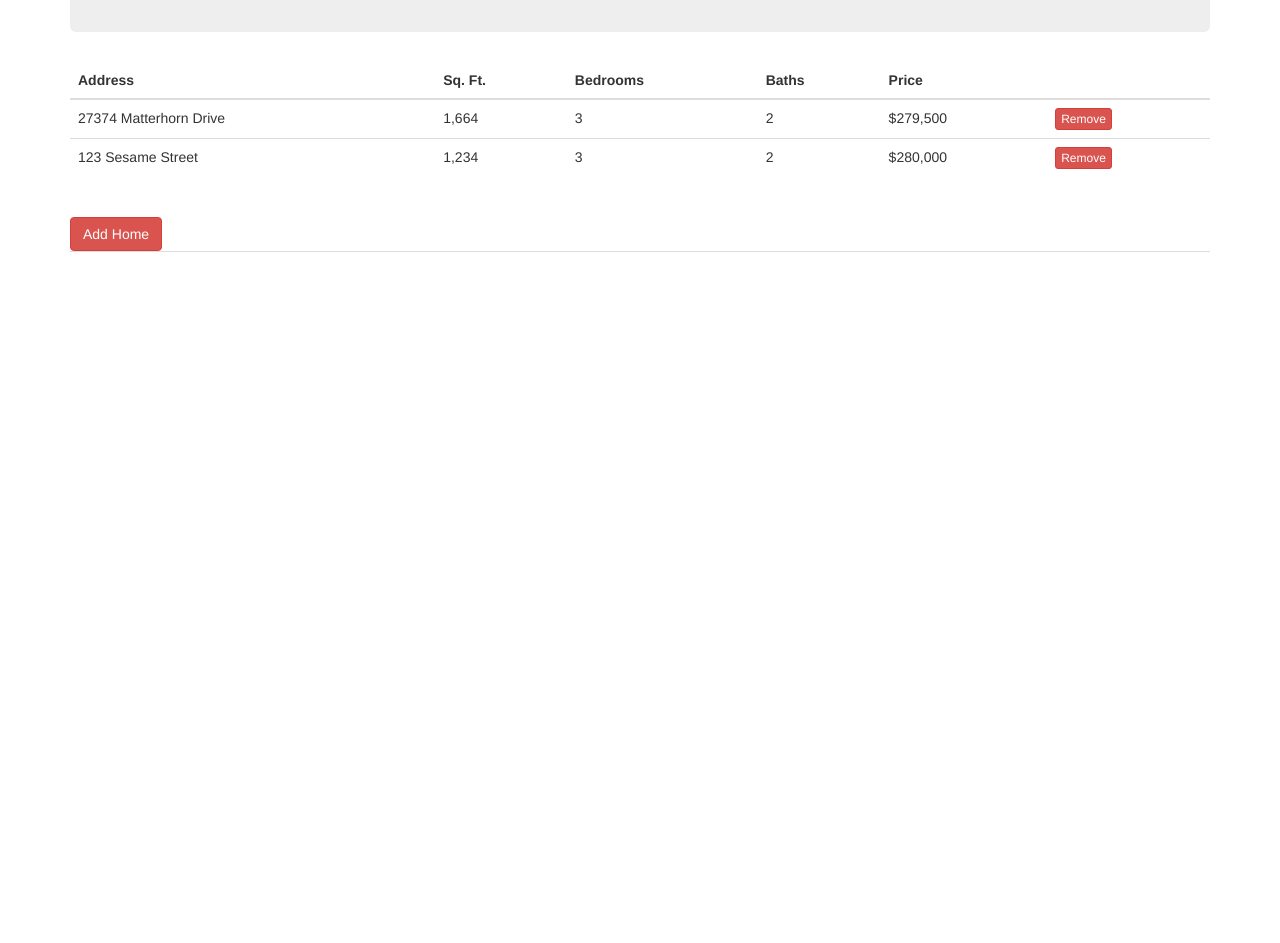
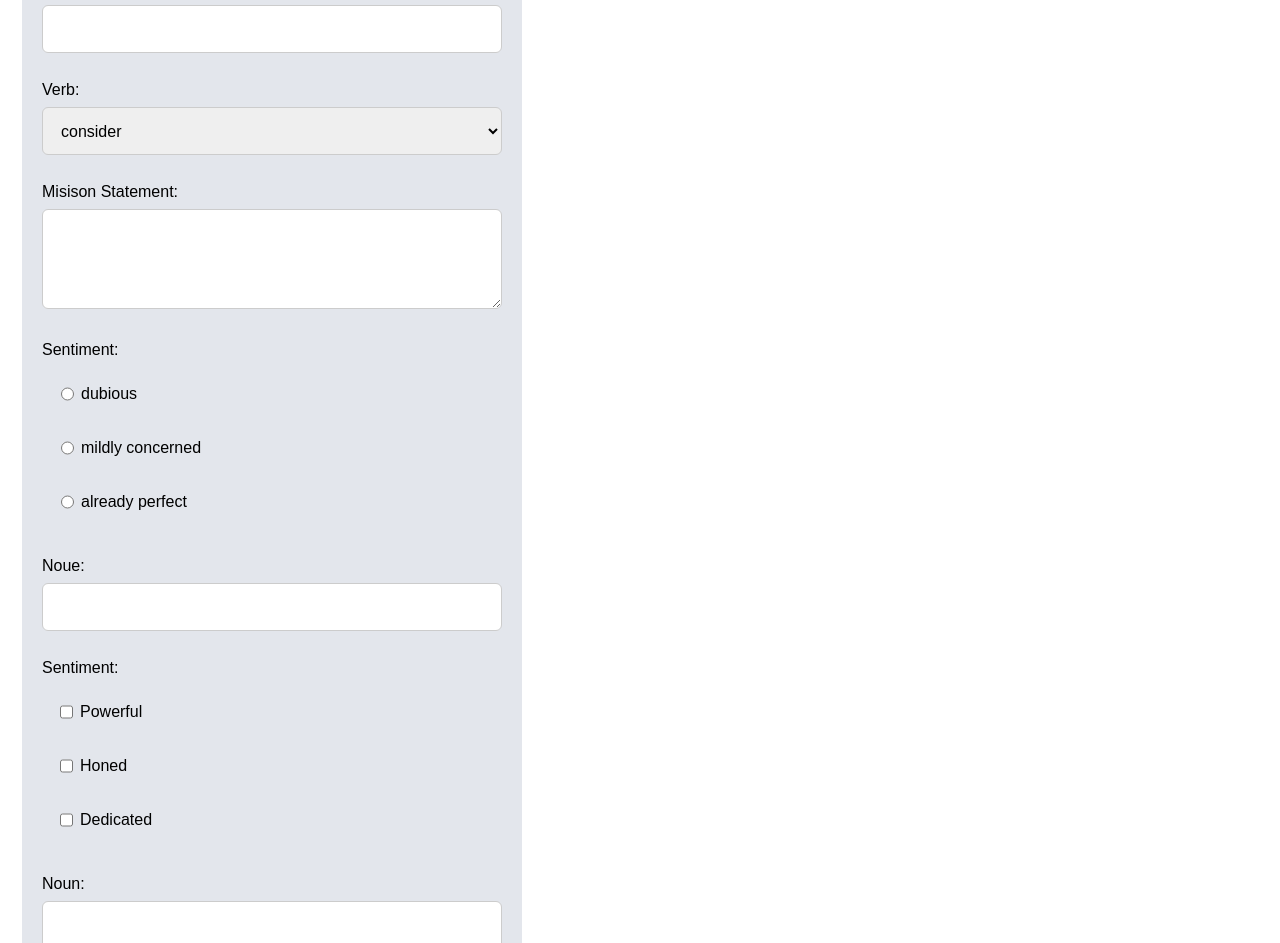
Before and after one commit to jmancha/redesigned-palm-tree, a plain HTML site: page wdiwork/first_jquery/index.html in a window 1280 px wide. Shown: the part 124-1067 px from the top of the page. Before the commit the page ends 800 px from the top, so only its background shows below. Drawn offline with nearby package versions, Linux system fonts and the light colour scheme.

Commit message:
added more code

```diff
--- a/wdiwork/first_jquery/index.html
+++ b/wdiwork/first_jquery/index.html
@@ -1,66 +1,130 @@
 <!DOCTYPE html>
 <html>
 <head>
-    <title>jQuery learning</title>
-    <link rel="stylesheet" href="https://maxcdn.bootstrapcdn.com/bootstrap/3.3.5/css/bootstrap.min.css">
+    <title> My Dev Story</title>
 
+    <link rel="stylesheet" href="main.css">
 </head>
 <body>
+    <section id="main">
+        <section class="formSection container">
+            <form class="form" method="GET">
+                    <h1>My Dev Story</h1>
+                    <div class="row formGroup">
+                        <label for="name">Name:</label>
+                        <input id="name" name="name" >
+                    </div>
+            <div class="row formGroup">
+                <label for="verb-1">Verb:</label>
+                <select id="verb-1" name="verb-1">
+                    <optgroup label="Cautious">
+                        <option>consider</option>
+                        <option>see</option>
+                        <option>explore</option>
+                    </optgroup>
+                    <optgroup label="Confident">
+                        <option>ascend</option>
+                        <option>conquer</option>
+                        <option>summit</option>
+                    </optgroup>
+                    <optgroup label="Over-Confident">
+                        <option>colonize</option>
+                        <option>ravage</option>
+                        <option>decimate</option>
+                    </optgroup>
+                </select>
+            </div>
+                    <div class="row formGroup">
+                        <label for="mission">Misison Statement:</label>
+                        <textarea id="mission" name="mission"></textarea>
+                    </div>
 
-<body class="container">
+                    <div class="row formGroup">
+                        <label for="radioButtons">Sentiment:</label>
+                    <div class="radioButtons">
+                        <div class="radio">
+                              <input id="radio1" type="radio" name="sentiment" value="dubious">
+                              <label for="radio1">dubious</label>
+                        </div>
+                        <div class="radio">
+                            <input id="radio2" type="radio" name="sentiment" value="mildly concerned">
+                            <label for="radio2">mildly concerned</label>
+                        </div>
+                        <div class="radio">
+                                <input id="radio3" type="radio" name="sentiment" value="already perfect">
+                                <label for="radio3">already perfect</label>
+                            </div>
+                        </div>
+                    </div>
 
-    <h1 class="jumbotron">Longmont Homes For Sale</h1>
+                    <div class="row formGroup">
+                        <label for="noun-1">Noue:</label>
+                        <input id="noun-1" name="noun-1">
+                    </div>
+                    <div class="row formGroup">
 
-    <table id="homes" class="table">
-        <thead>
-            <tr>
-                <th>Address</th>
-                <th>Sq. Ft.</th>
-                <th>Bedrooms</th>
-                <th>Baths</th>
-                <th>Price</th>
-                <th></th>
-            </tr>
-        </thead>
+                        <label for="checkboxes">Sentiment:</label>
+                        <div class="checkboxes">
+                            <div class="check">
+                              <input id="check1" type="checkbox" name="adjective-2" value="powerful">
+                              <label for="check1">Powerful</label>
+                            </div>
+                            <div class="check">
+                                <input id="check2" type="checkbox" name="adjective-2" value="honed">
+                                <label for="check2">Honed</label>
+                            </div>
+                            <div class="check">
+                                <input id="check3" type="checkbox" name="adjective-2" value="dedicated">
+                                <label for="check3">Dedicated</label>
+                            </div>
+                        </div>
 
-        <tbody>
-            <tr>
-                <td>27374 Matterhorn Drive</td>
-                <td>1,664</td>
-                <td>3</td>
-                <td>2</td>
-                <td>$279,500</td>
-                <td><button class="btn btn-xs btn-danger">Remove</button></td>
-            </tr>
-            <tr>
-                <td>123 Sesame Street</td>
-                <td>1,234</td>
-                <td>3</td>
-                <td>2</td>
-                <td>$280,000</td>
-                <td><button class="btn btn-xs btn-danger">Remove</button></td>
-            </tr>
+                    </div>
+                    <div class="row formGroup">
+                        <label for="noun-2">Noun:</label>
+                        <input id="noun-2" name="noun-2">
+                    </div>
+                    <div class="row formGroup">
+                        <input type="submit">
+                    </div>
+
+                </div>
+            </form>
+        </section>
+    </section>
 
 
-        </tbody>
+    <script src="https://code.jquery.com/jquery-3.1.1.min.js" integrity="sha256-hVVnYaiADRTO2PzUGmuLJr8BLUSjGIZsDYGmIJLv2b8=" crossorigin="anonymous"></script>
+    <script type="text/javascript">
+        var main = document.querySelector('#main');
+        function makeResults() {
+            var results = document.createElement('section');
+            results.innerHTML = '<h1>' + 'A true story:' + '</h1>';
+            results.className = 'container results';
+            main.appendChild(results);
+        };
+        $("form").on("submit", function(event){
+            event.preventDefault(); // Stops the form from submitting!
+            makeResults();
 
-    </table>
-    <br>
-    <button id="addHome" class="btn btn-danger">Add Home</button>
+            var name = $("#name").val();
+            $('.results').append( document.createTextNode( "Once upon a time there was a Developer named " + name + ". " ) );
 
-        <table id="homes" class="table">
-
-            <tr>
-                <td>
-
-
-
-            </tr>
-
-
-    <script type="text/javascript"></script>
-
-</body>
+            var verb1 = $("#verb-1").val();
+            $('.results').append( document.createTextNode( name +" came to General Asssembly to " + verb1 + " the great mountain of programming knowledge. " ) );
+            var missionStatement = $("#mission").val();
+            $('.results').append( document.createTextNode( "\"" + missionStatement + "\", " + name + " shouted. " ) );
+            var sentiment = $("input[name=sentiment]:checked").val();
+            var noun1 = $("#noun-1").val();
+            $('.results').append( document.createTextNode( "Though " + sentiment +  ", " + name + " was able to overcome all obstacles with the power of their " + noun1 + ". " ) );
+            var adjective2 = [];
+            $('input[name="adjective-2"]:checked').each(function() {
+                adjective2.push(" " + this.value);
+            });
+            var noun2 = $("#noun-2").val();
+            $('.results').append( document.createTextNode( "In the end, their success can be contributed entirely to their " + adjective2 + " " + noun2 + "." ) );
+        });
+    </script>
 
 </body>
 </html>
--- /dev/null
+++ b/wdiwork/first_jquery/main.css
@@ -0,0 +1,102 @@
+
+* {
+	box-sizing: border-box;
+
+
+}
+body {
+
+
+	font-family: 'Proza Libre', sans-serif;
+}
+h1 {
+	font-size: 2em;
+	font-weight: 700;
+	margin: 10px 0 14px 0;
+}
+		section,
+		div,
+		form,
+		input,
+		select,
+		textarea {
+	border-radius: 6px;
+}
+
+		#main {
+			width:100%;
+		}
+		section.container {
+			float: center;
+			margin: 14px;
+		}
+		.form {
+			width: 100%;
+			max-width: 500px;
+			background: #E3E6EC;
+			padding: 10px 20px;
+		}
+		.row {
+			margin: 10px 0;
+		}
+		.formGroup {
+			width: 100%;
+			display: inline-block;
+				}
+				.formGroup label {
+					display: block;
+					width: 100%;
+					padding: 8px 0;
+				}
+				.formGroup .radioButtons .radio,
+				.formGroup .checkboxes .check {
+					clear: both;
+					margin-left: 14px;
+				}
+				.formGroup .radio label,
+				.formGroup .check label {
+					float: left;
+					width: inherit;
+					margin: 0 20px 0 4px;
+					line-height: 38px;
+				}
+				.formGroup input,
+				.formGroup select,
+				.formGroup textarea {
+						padding: 14px;
+						border: 1px solid #CCC;
+						box-shadow: none;
+						width: 100%;
+						font-size: 1em;
+						height: 48px;
+					}
+			.formGroup textarea {
+				min-height: 100px;
+			}
+			.formGroup input[type="radio"],
+			.formGroup input[type="checkbox"] {
+				display: inline-block;
+				float: left;
+			    width: inherit;
+			}
+		input[type="submit"] {
+			display: inline-block;
+			float: right;
+			margin-top: 70px;
+			padding: 14px 24px;
+		    font-weight: bold;
+			background: rgba(39, 208, 127, .5);
+			transition: all 0.5s ease;
+			border: none;
+			width: initial;
+		}
+		input[type="submit"]:hover {
+			background: rgba(39, 208, 127, 1);
+		}
+
+
+				.results {
+					max-width: 500px;
+					background: grey;
+					padding: 10px 20px 20px 20px;
+				}
```
Also changed, not shown: 1 other file.
